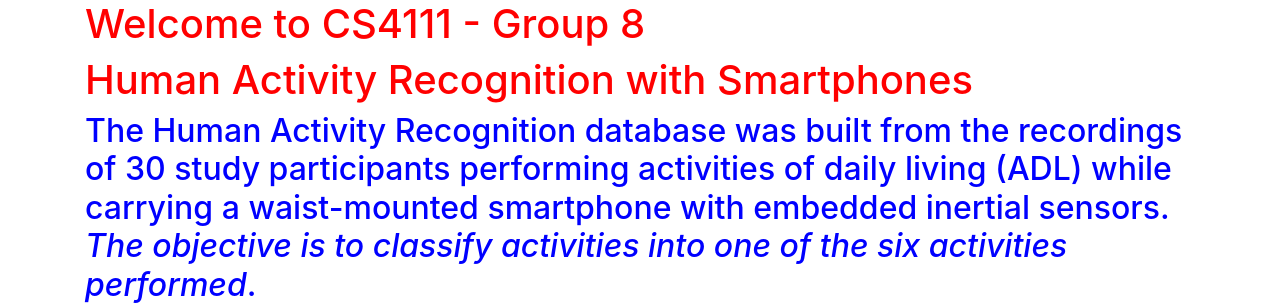
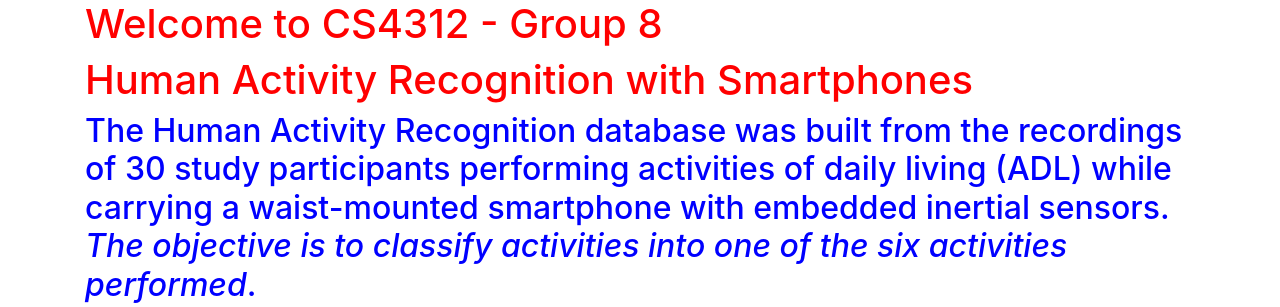
Before and after one commit to mahmad-LU/Cloud_group_8, a Flask app: page / in a window 1280 px wide. Shown: the part 56-363 px from the top of the page. Run offline with Flask 2, Linux system fonts and the light colour scheme; parts of the project's set-up code (start-up, migrations or seed data) failed here and were passed over; some libraries are stand-ins or nearby versions.

Commit message:
Update index.html

```diff
--- a/templates/index.html
+++ b/templates/index.html
@@ -1,6 +1,6 @@
 {% extends 'base.html' %}
 {% block content %}
-    <h1 style='color:red'>{% block title %} Welcome to CS4111 - Group 8 {% endblock %}</h1>
+    <h1 style='color:red'>{% block title %} Welcome to CS4312 - Group 8 {% endblock %}</h1>
         <h1 style='color:red'>Human Activity Recognition with Smartphones </h1>
 
     <h2 style='color:blue'>The Human Activity Recognition database was built from the recordings of 30 study
```
